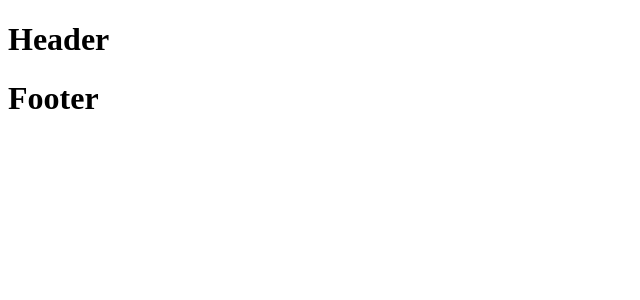
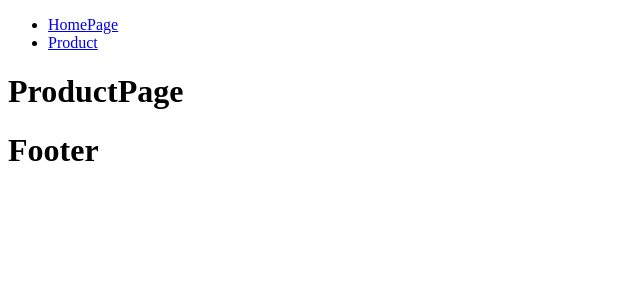
Before and after one commit to mzgardowski/ecommerenceportfolio, a React (Create React App) app: page /product in a window 1280 px wide. Shown: the top 300 px of the page, without its empty margins (0-640 px from the left). Built offline with nearby package versions, Linux system fonts and the light colour scheme; no server answers.

Commit message:
Add react-route-dom, first links

```diff
--- a/package.json
+++ b/package.json
@@ -11,9 +11,12 @@
     "@types/node": "^18.8.5",
     "@types/react": "^18.0.21",
     "@types/react-dom": "^18.0.6",
+    "bootstrap": "^5.2.2",
     "react": "^18.2.0",
+    "react-bootstrap": "^2.5.0",
     "react-dom": "^18.2.0",
     "react-redux": "^8.0.4",
+    "react-router-dom": "^6.4.2",
     "react-scripts": "^5.0.1",
     "typescript": "^4.8.4",
     "web-vitals": "^2.1.4"
--- a/src/App.tsx
+++ b/src/App.tsx
@@ -1,13 +1,22 @@
+import Footer from './Layout/Footer/Footer';
+import Header from './Layout/Header/Header';
 import HomePage from './Pages/HomePage/HomePage';
-import { useGetPokemonByNameQuery } from './api/request/fetchAll';
+import ProductPage from './Pages/ProductPage/ProductPage';
+
+import { BrowserRouter as Router, Route, Routes } from 'react-router-dom';
 
 function App() {
-  const { data, error, isLoading } = useGetPokemonByNameQuery('bulbasaur');
-  console.log('data', data, 'error', error, 'isLoading', isLoading);
   return (
-    <div className='App'>
-      <HomePage />
-    </div>
+    <Router>
+      <div className='App'>
+        <Header />
+        <Routes>
+          <Route path='/' element={<HomePage />} />
+          <Route path='/product' element={<ProductPage />} />
+        </Routes>
+        <Footer />
+      </div>
+    </Router>
   );
 }
 
--- a/src/Layout/Header/Header.tsx
+++ b/src/Layout/Header/Header.tsx
@@ -1,7 +1,18 @@
+import { Link } from 'react-router-dom';
+
 const Header = () => {
   return (
     <header>
-      <h1>Header</h1>
+      <nav>
+        <ul>
+          <li>
+            <Link to='/'>HomePage</Link>
+          </li>
+          <li>
+            <Link to='/product'>Product</Link>
+          </li>
+        </ul>
+      </nav>
     </header>
   );
 };
--- a/src/Pages/HomePage/HomePage.tsx
+++ b/src/Pages/HomePage/HomePage.tsx
@@ -1,12 +1,7 @@
-import Footer from 'src/Layout/Footer/Footer';
-import Header from 'src/Layout/Header/Header';
-
 const HomePage = () => {
   return (
     <div>
-      <Header />
-      <main></main>
-      <Footer />
+      <h1>HomePage</h1>
     </div>
   );
 };
--- /dev/null
+++ b/src/Pages/ProductPage/ProductPage.tsx
@@ -0,0 +1,9 @@
+const ProductPage = () => {
+  return (
+    <div>
+      <h1>ProductPage</h1>
+    </div>
+  );
+};
+
+export default ProductPage;
--- a/src/index.tsx
+++ b/src/index.tsx
@@ -3,15 +3,21 @@ import ReactDOM from 'react-dom';
 import App from './App';
 import { Provider } from 'react-redux';
 import store from './store';
+import ThemeProvider from 'react-bootstrap/ThemeProvider';
 
 const rootElement = document.getElementById('root');
 const renderApp = (Component: () => JSX.Element) => {
   ReactDOM.render(
-    <Provider store={store}>
-      <React.StrictMode>
-        <Component />
-      </React.StrictMode>
-    </Provider>,
+    <ThemeProvider
+      breakpoints={['xxxl', 'xxl', 'xl', 'lg', 'md', 'sm', 'xs', 'xxs']}
+      minBreakpoint='xxs'
+    >
+      <Provider store={store}>
+        <React.StrictMode>
+          <Component />
+        </React.StrictMode>
+      </Provider>
+    </ThemeProvider>,
     rootElement,
   );
 };
```
Also changed, not shown: 1 other file (tests, documents, lock files or other folders).
